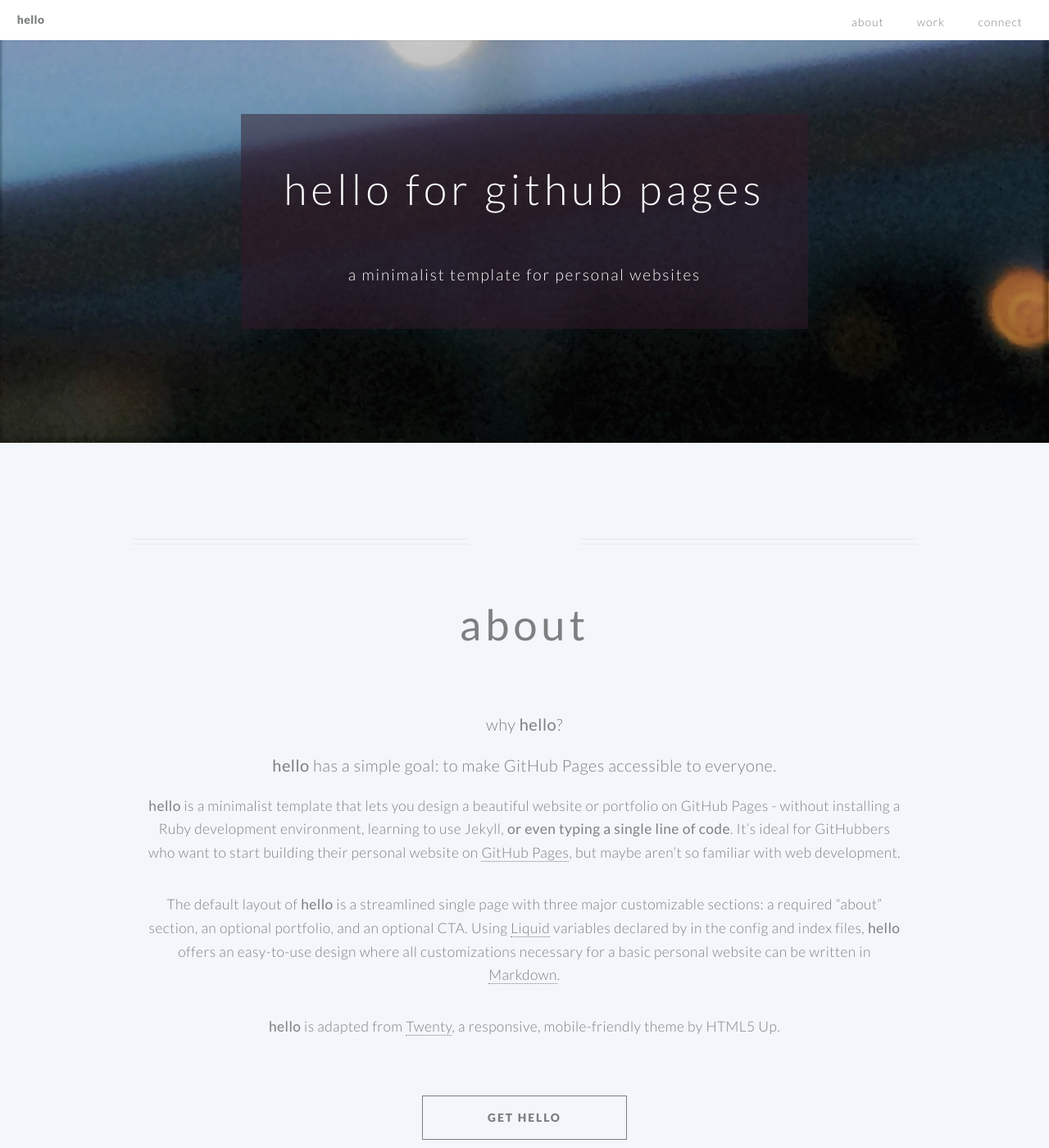
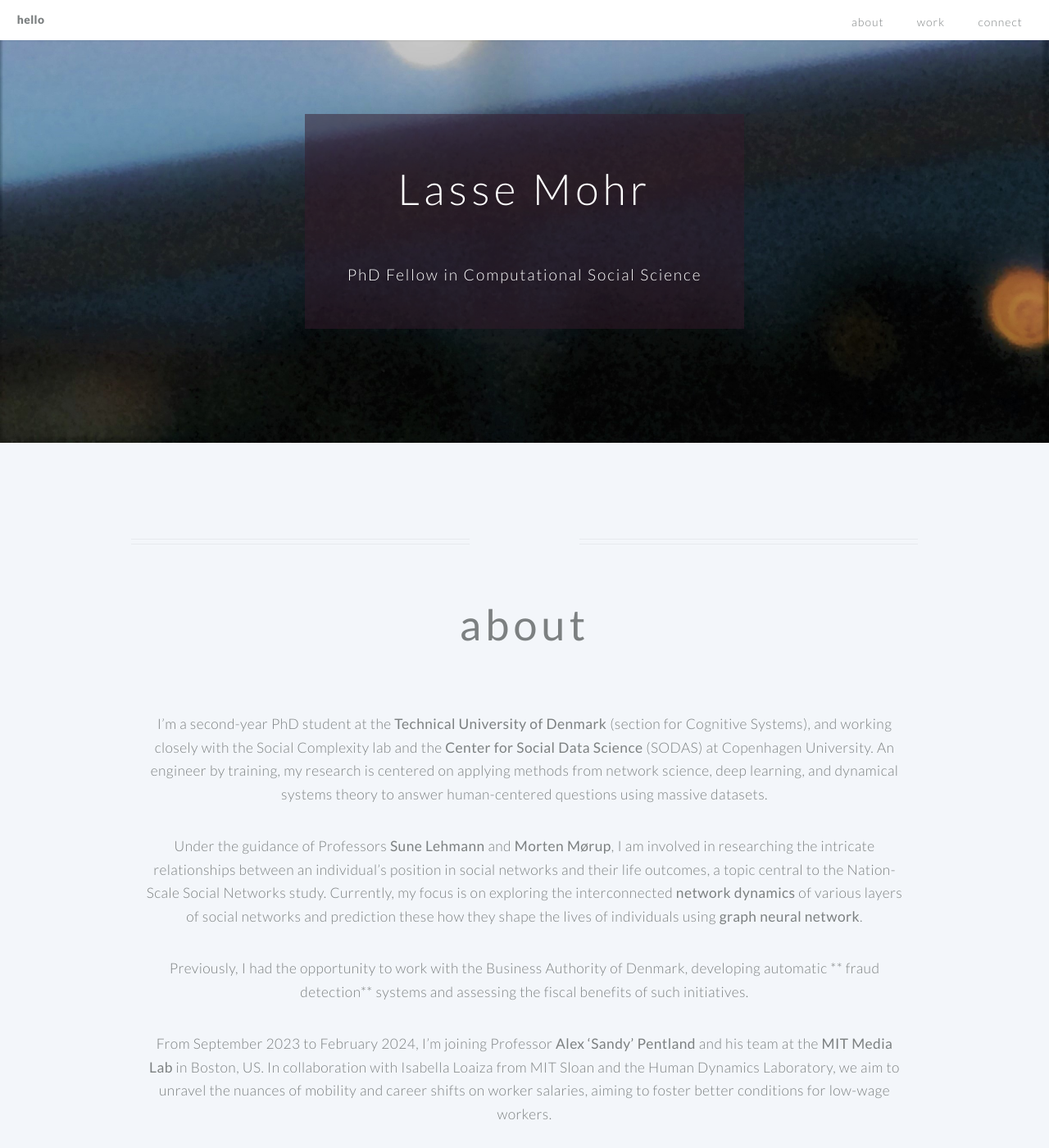
Before and after one commit to Lasse-mohr/Lasse-mohr.github.io, a Jekyll site: the page built from index.md, in a window 1280 px wide and 1400 px high. Shown: the whole window at 82% size. Built offline with Jekyll 4.4.1, drawn with Linux system fonts in a browser that asks for light colours.

Commit message:
Added a personal description

```diff
--- a/index.md
+++ b/index.md
@@ -4,8 +4,8 @@ layout: hello-default
 # using Markdown language, you can customize the following variables!
 
 # these variables are required -------------------------------
-banner_title: hello for github pages
-banner_subtitle: a minimalist template for personal websites
+banner_title: Lasse Mohr
+banner_subtitle: PhD Fellow in Computational Social Science
 background_image: /images/background.jpeg
 
 # all of the following variables are optional -----------------
@@ -15,15 +15,15 @@ page_url: /hello # only include this variable if you aren't building the page to
 favicon: /assets/ico/favicon.ico
 
 # social media
-twitter_username: notsaragong # # your twitter handle
-github_username:  saragong # your github username
-linkedin: saragong # the part after ("https://www.linkedin.com/in/...")
+twitter_username: lassemor
+github_username:  Lasse-mohr
+linkedin: saragong # lasse-mohr-785760193/
 # facebook_username: <-- your facebook username (the part after "https://www.facebook.com/...")
 # google_analytics: <-- your google analytics Tracking ID
 
 # By declaring these variables, you can include a button that links to an external website or to media.
-about_button: https://github.com/saragong/hello # the link
-about_button_label: get hello # the label on the button
+# about_button: https://github.com/saragong/hello # the link
+# about_button_label: get hello # the label on the button
 
 # optional portfolio section ------------------------------------------
 
@@ -42,16 +42,14 @@ cta_button_label: contact # the label on the button
 
 ---
 [//]: # (write a bit about yourself here)
-### why **hello**?
 
-### **hello** has a simple goal: to make GitHub Pages accessible to everyone.
+I'm a second-year PhD student at the **Technical University of Denmark** (section for Cognitive Systems), and working closely with the Social Complexity lab and the **Center for Social Data Science** (SODAS) at Copenhagen University.
+An engineer by training, my research is centered on applying methods from network science, deep learning, and dynamical systems theory to answer human-centered questions using massive datasets.
 
-**hello** is a minimalist template that lets you design a beautiful website or portfolio on GitHub Pages - without installing a Ruby
-development environment, learning to use Jekyll, **or even typing a single line of code**. It's ideal for GitHubbers
-who want to start building their personal website on [GitHub Pages](https://pages.github.com/), but maybe aren't so familiar with web development.
+Under the guidance of Professors **Sune Lehmann** and **Morten Mørup**, I am involved in researching the intricate relationships between an individual's position in social networks and their life outcomes, a topic central to the Nation-Scale Social Networks study.
+Currently, my focus is on exploring the interconnected **network dynamics**  of various layers of social networks and prediction these how they shape the lives of individuals using **graph neural network**.
 
+Previously, I had the opportunity to work with the Business Authority of Denmark, developing automatic ** fraud detection**  systems and assessing the fiscal benefits of such initiatives.
 
-The default layout of **hello** is a streamlined single page with three major customizable sections: a required "about" section, an optional portfolio, and an optional CTA. Using [Liquid](https://shopify.github.io/liquid/) variables declared by in the config and index files, **hello** offers an easy-to-use design where all customizations necessary for a basic personal website can be written in [Markdown](https://www.markdownguide.org/basic-syntax/).
-
-
-**hello** is adapted from [Twenty](https://html5up.net/twenty), a responsive, mobile-friendly theme by HTML5 Up.
+From September 2023 to February 2024, I'm joining Professor **Alex 'Sandy' Pentland**  and his team at the **MIT Media Lab** in Boston, US.
+In collaboration with Isabella Loaiza from MIT Sloan and the Human Dynamics Laboratory, we aim to unravel the nuances of mobility and career shifts on worker salaries, aiming to foster better conditions for low-wage workers.
```
